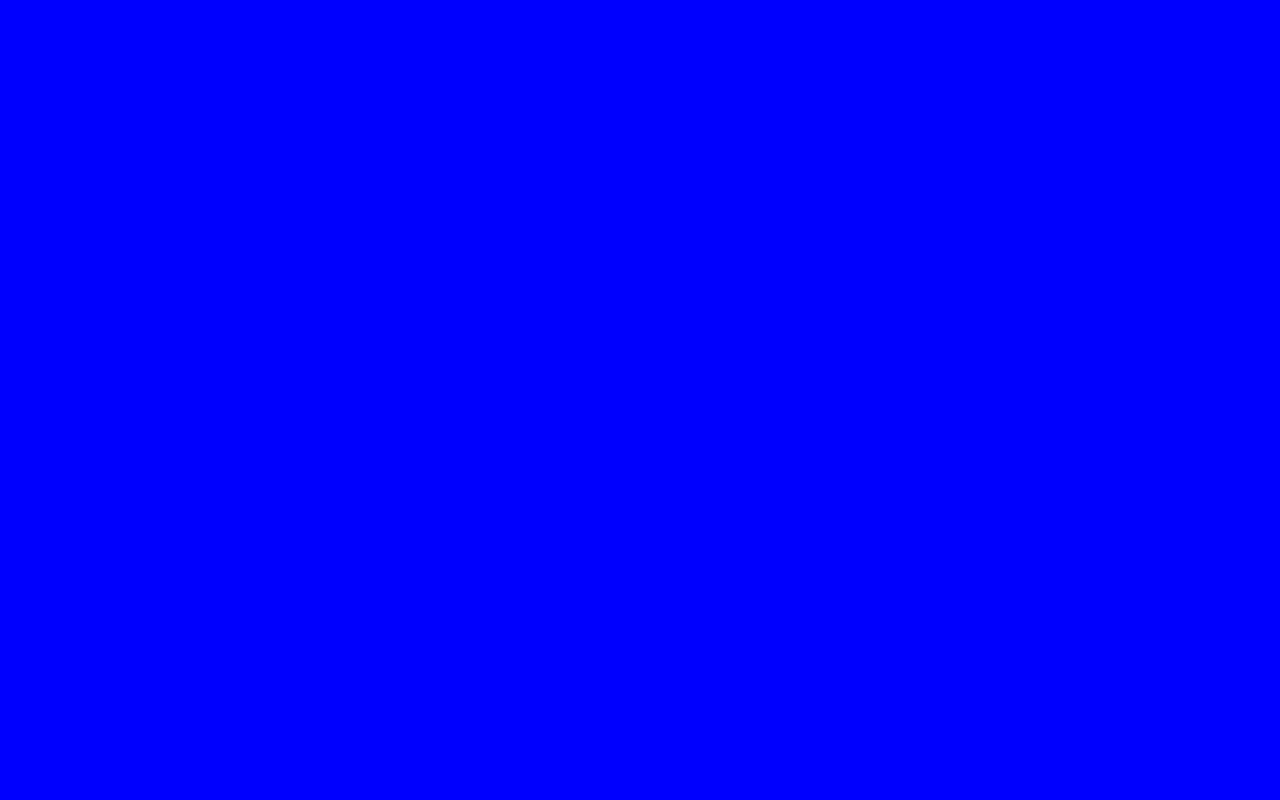
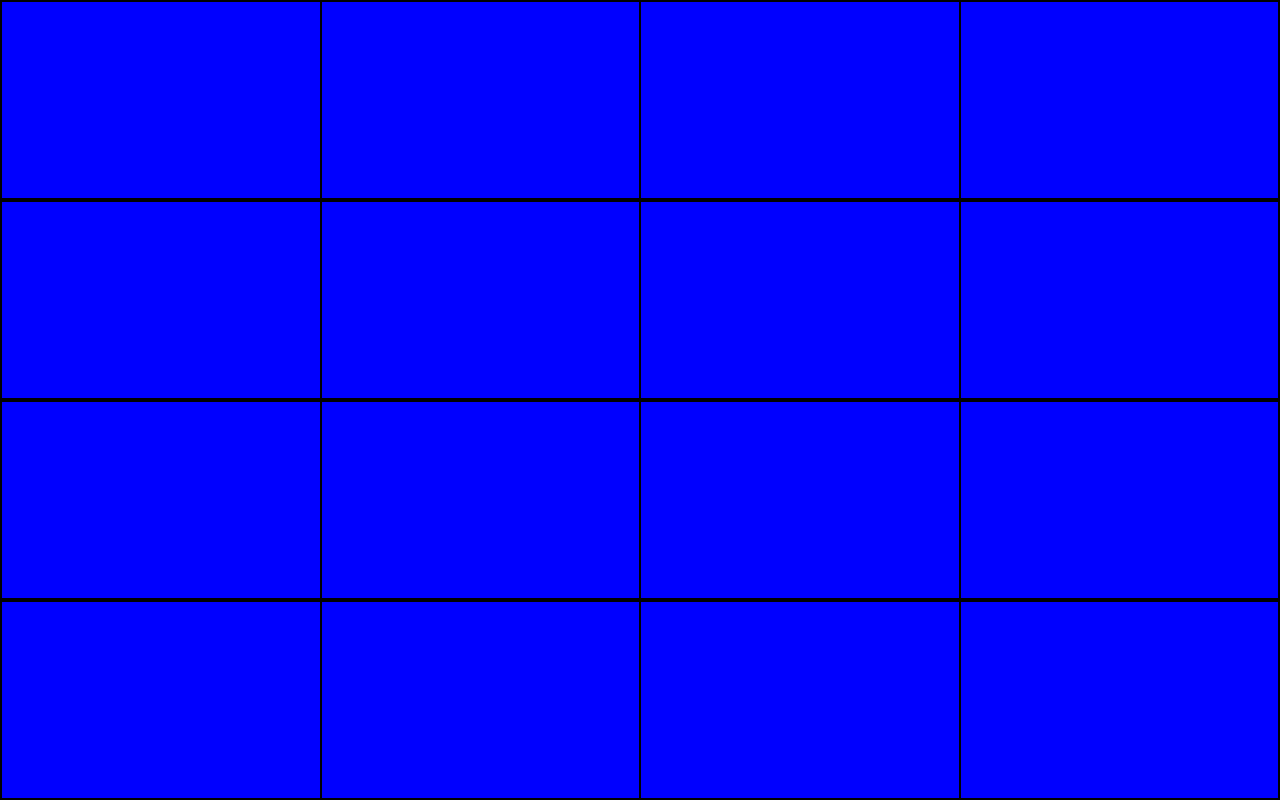
Before and after one commit to mdtagg/Etch-a-sketch, a plain HTML site: page index.html in a window 1280 px wide. Drawn offline with Linux system fonts and the light colour scheme.

Commit message:
block creator function created, border styling applied to blocks
The block creator function is used to create the blocks in each of the rows to respond to different user requirments

```diff
--- a/index.js
+++ b/index.js
@@ -1,18 +1,33 @@
+
+const parentContainer = document.querySelector('.container')
 
 function rowCreator() {
     const rows = 4;
-    const parentContainer = document.querySelector('.container')
 
     for(let i = 0;i < rows;i++) {
         const row = document.createElement('div');
         row.classList.add('row-container')
-
         parentContainer.appendChild(row)
     }
 
+    blockCreator()
 }
 
 rowCreator()
+
+function blockCreator() {
+
+    const blocks = 4;
+    const rowBlock = document.querySelectorAll('.row-container')
+
+    for(let j = 0;j < blocks;j++) {
+        for(let i = 0;i < blocks;i++) {
+            const block = document.createElement('div')
+            block.classList.add('block')
+            rowBlock[i].appendChild(block)
+        }
+    }
+}
 
 // const firstDiv = document.createElement('div')
 // firstDiv.classList.add('row-container')
--- a/styles.css
+++ b/styles.css
@@ -1,11 +1,23 @@
+* {
+    box-sizing: border-box;
+}
+
 body {
     margin:0;
     padding:0;
-    box-sizing: border-box;
 }
 
 .row-container {
     height:25vh;
     width:100vw;
     background-color: blue;
+    display:flex;
+    border:1px solid black;
 }
+
+.block {
+    height:100%;
+    width:25%;
+    border:1px solid black;
+    /* background-color: black; */
+}
```
